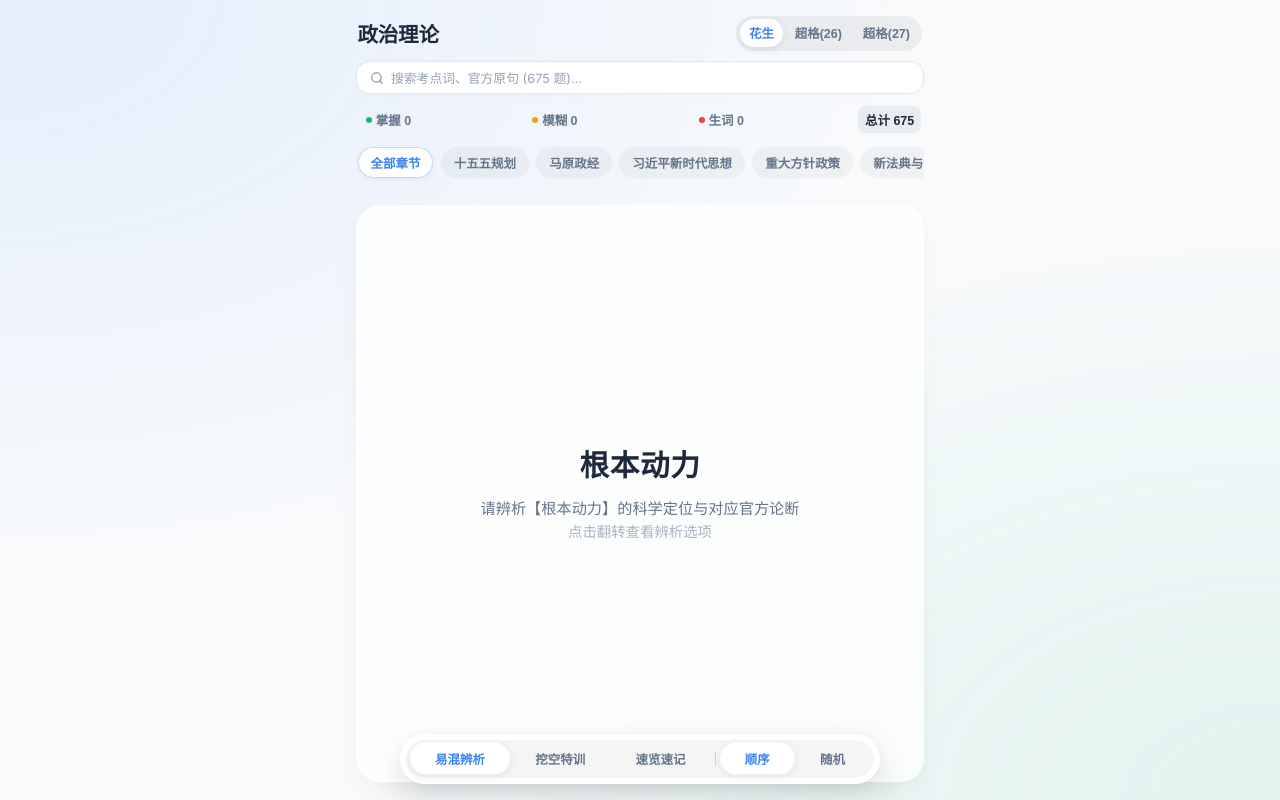
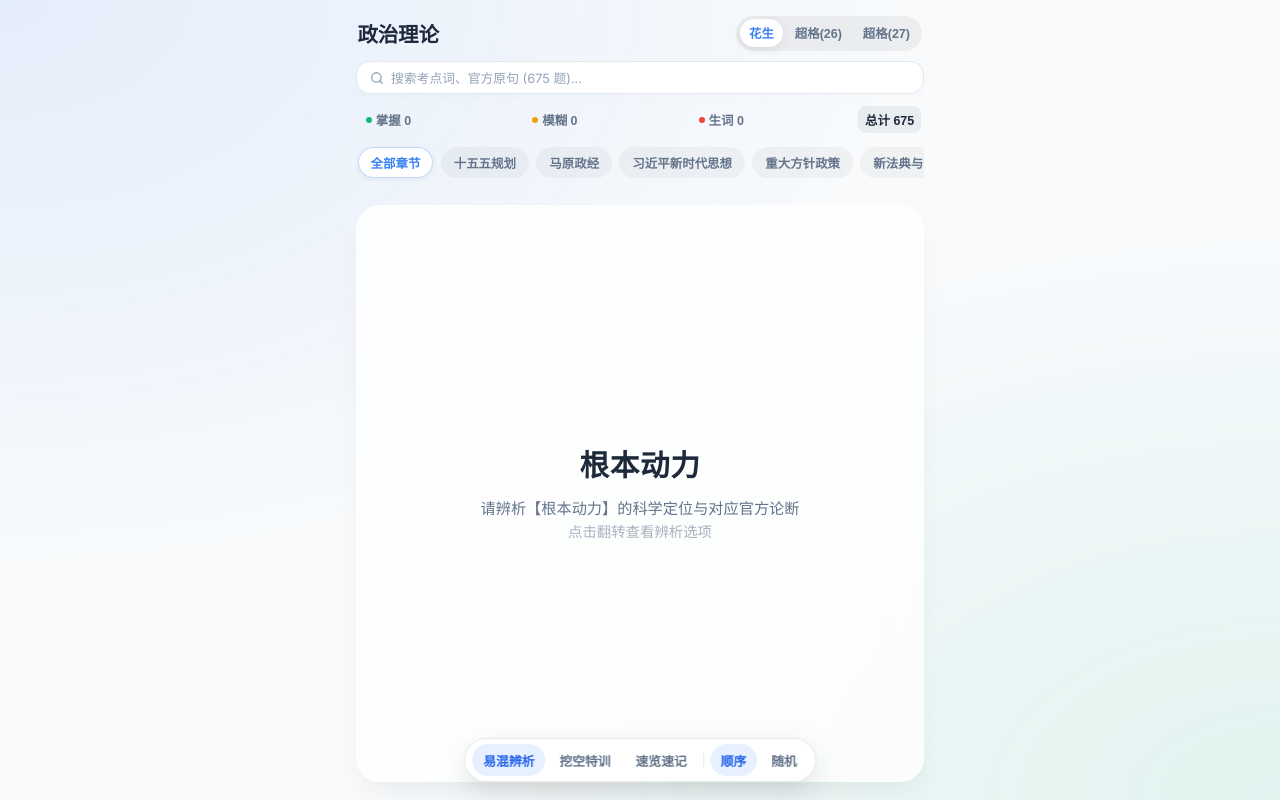
Before and after one commit to troses3/zhengzhi-fuxi, a React (Vite) app: page / in a window 1280 px wide. Shown: the top 800 px of the page. Built offline with nearby package versions, Linux system fonts and the light colour scheme.

Commit message:
feat(ui): redesign bottom floating mode bar to single-layer frosted glass pill without nested boxes

```diff
--- a/src/App.css
+++ b/src/App.css
@@ -472,65 +472,62 @@ body {
   font-weight: 700;
 }
 
-/* 底部悬浮模式胶囊 */
+/* 底部悬浮模式胶囊（极简单层，告别多层套娃） */
 .floating-mode-bar {
   position: fixed;
-  bottom: calc(1rem + env(safe-area-inset-bottom));
+  bottom: calc(1.1rem + env(safe-area-inset-bottom));
   left: 50%;
   transform: translateX(-50%);
   z-index: 1000;
-  width: calc(100% - 2rem);
-  max-width: 480px;
-  background: rgba(255, 255, 255, 0.92);
+  background: rgba(255, 255, 255, 0.94);
   backdrop-filter: blur(20px);
   -webkit-backdrop-filter: blur(20px);
-  padding: 0.3rem;
+  padding: 0.32rem 0.45rem;
   border-radius: 100px;
-  border: 1px solid rgba(255, 255, 255, 0.85);
-  box-shadow: 0 10px 30px rgba(0, 0, 0, 0.12), 0 2px 8px rgba(0, 0, 0, 0.04);
-  box-sizing: border-box;
-}
-
-.floating-mode-inner {
-  display: flex;
-  align-items: center;
-  justify-content: space-between;
-  background: rgba(0, 0, 0, 0.04);
-  padding: 0.2rem 0.25rem;
-  border-radius: 100px;
-  width: 100%;
-  box-sizing: border-box;
+  border: 1px solid rgba(226, 232, 240, 0.85);
+  box-shadow: 0 10px 30px rgba(0, 0, 0, 0.1), 0 2px 8px rgba(0, 0, 0, 0.04);
+  display: flex;
+  align-items: center;
+  gap: 0.2rem;
+  white-space: nowrap;
+  max-width: 95vw;
 }
 
 .mode-btn {
-  flex: 1 1 auto;
-  padding: 0.44rem 0.2rem;
+  padding: 0.42rem 0.68rem;
   margin: 0;
   border: none;
-  background: none;
+  background: transparent;
   border-radius: 100px;
-  font-size: 0.78rem;
+  font-size: 0.8rem;
   font-weight: 600;
-  color: var(--text-secondary);
+  color: #64748b;
   cursor: pointer;
-  transition: all 0.2s cubic-bezier(0.4, 0, 0.2, 1);
+  transition: all 0.18s ease;
   white-space: nowrap;
-  text-align: center;
+  display: flex;
+  align-items: center;
+  justify-content: center;
+}
+
+.mode-btn:hover {
+  color: #1e293b;
+  background: rgba(0, 0, 0, 0.03);
 }
 
 .mode-btn.active {
-  background: #ffffff;
-  color: var(--accent-color);
-  box-shadow: 0 2px 8px rgba(0, 0, 0, 0.08);
+  background: rgba(59, 130, 246, 0.12);
+  color: #2563eb;
   font-weight: 750;
-  transform: translateY(-0.5px);
+  box-shadow: none;
+  transform: none;
 }
 
 .mode-divider {
   width: 1px;
-  height: 14px;
-  background-color: rgba(0, 0, 0, 0.15);
-  margin: 0 0.25rem;
+  height: 16px;
+  background-color: #e2e8f0;
+  margin: 0 0.15rem;
   flex-shrink: 0;
 }
 
--- a/src/App.jsx
+++ b/src/App.jsx
@@ -1006,16 +1006,26 @@ function App() {
         </div>
       </main>
 
-      {/* 底部悬浮模式栏 */}
+      {/* 底部悬浮模式栏（极简单层设计，无多层套娃） */}
       <nav className="floating-mode-bar">
-        <div className="floating-mode-inner">
-          <button className={`mode-btn ${activeMode === 'contrast' ? 'active' : ''}`} onClick={() => setActiveMode('contrast')}>易混辨析</button>
-          <button className={`mode-btn ${activeMode === 'quiz' ? 'active' : ''}`} onClick={() => setActiveMode('quiz')}>挖空特训</button>
-          <button className={`mode-btn ${activeMode === 'speed' ? 'active' : ''}`} onClick={() => setActiveMode('speed')}>速览速记</button>
-          <span className="mode-divider"></span>
-          <button className={`mode-btn ${!isRandom ? 'active' : ''}`} onClick={() => setIsRandom(false)}>顺序</button>
-          <button className={`mode-btn ${isRandom ? 'active' : ''}`} onClick={() => setIsRandom(true)}>随机</button>
-        </div>
+        <button className={`mode-btn ${activeMode === 'contrast' ? 'active' : ''}`} onClick={() => setActiveMode('contrast')}>
+          易混辨析
+        </button>
+        <button className={`mode-btn ${activeMode === 'quiz' ? 'active' : ''}`} onClick={() => setActiveMode('quiz')}>
+          挖空特训
+        </button>
+        <button className={`mode-btn ${activeMode === 'speed' ? 'active' : ''}`} onClick={() => setActiveMode('speed')}>
+          速览速记
+        </button>
+
+        <span className="mode-divider"></span>
+
+        <button className={`mode-btn ${!isRandom ? 'active' : ''}`} onClick={() => setIsRandom(false)}>
+          顺序
+        </button>
+        <button className={`mode-btn ${isRandom ? 'active' : ''}`} onClick={() => setIsRandom(true)}>
+          随机
+        </button>
       </nav>
     </div>
   );
```
Also changed, not shown: 5 other files (tests, documents, lock files or other folders).
